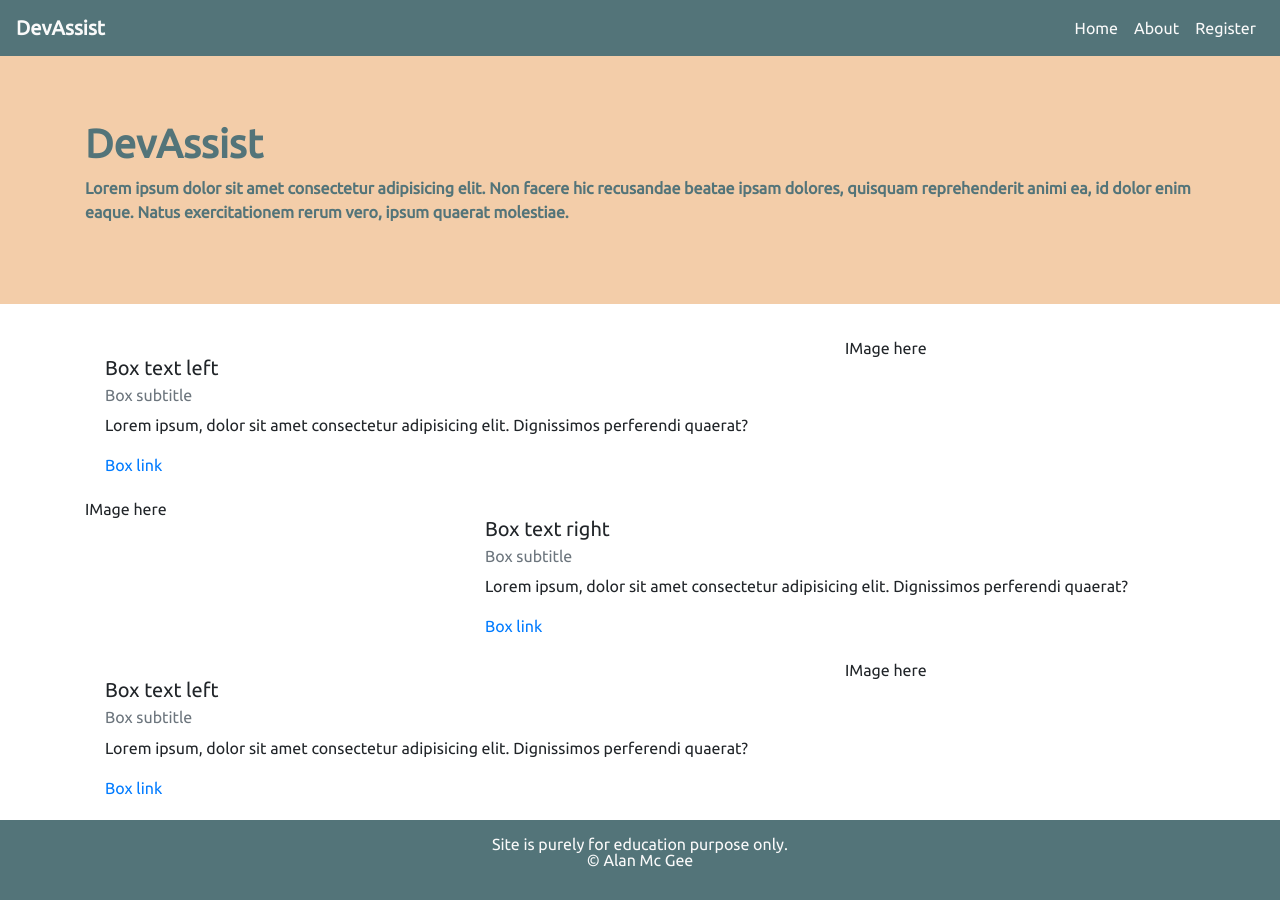
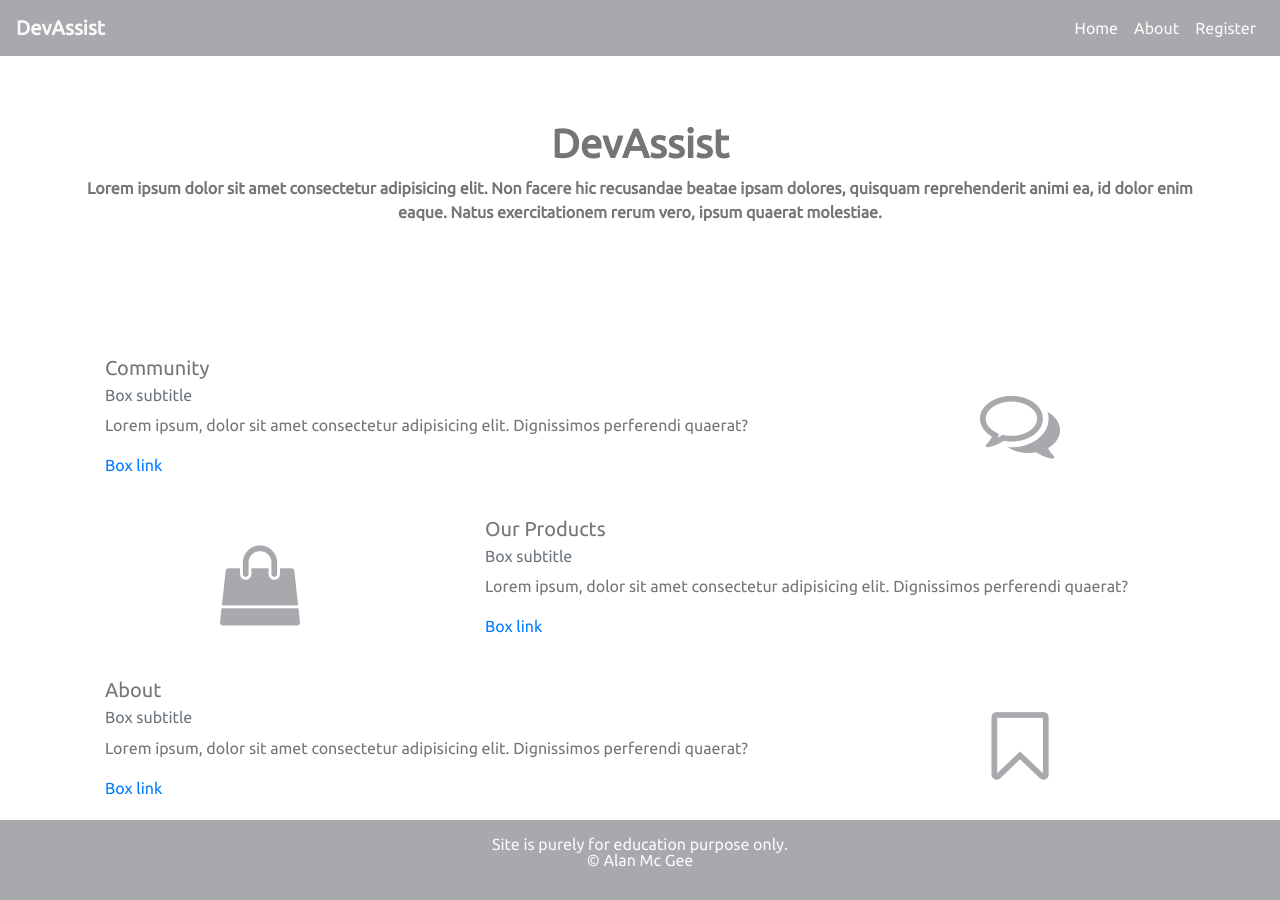
Before and after one commit to alimgee/dev_assist, a Django app: page / in a window 1280 px wide. Run offline with Django 3.2, Linux system fonts and the light colour scheme; some libraries are stand-ins or nearby versions.

Commit message:
Changing colour scheme to prefered silver

```diff
--- a/main/templates/index.html
+++ b/main/templates/index.html
@@ -6,7 +6,7 @@
         <div class="col-md-8 order-2 order-md-1">
             <div class="card">
                 <div class="card-body">
-                  <h5 class="card-title">Box text left</h5>
+                  <h5 class="card-title">Community</h5>
                   <h6 class="card-subtitle mb-2 text-muted">Box subtitle</h6>
                   <p class="card-text">Lorem ipsum, dolor sit amet consectetur adipisicing elit. Dignissimos perferendi quaerat?</p>
                   <a href="#" class="card-link">Box link</a>
@@ -14,18 +14,23 @@
             </div>
         </div>
         <div class="col-md-4 order-1">
-          IMage here
+            <div style="margin: auto; text-align: center; padding-top:3rem;">
+                <i class="fa fa-comments-o fa-5x" aria-hidden="true"></i>
+              </div>
+
           </div>
       </div>
   <div class="row">
 
     <div class="col-md-4">
-      IMage here
+        <div style="margin: auto; text-align: center; padding-top:3rem;">
+            <i class="fa fa-shopping-bag fa-5x" aria-hidden="true"></i>
+          </div>
       </div>
       <div class="col-md-8">
           <div class="card">
               <div class="card-body">
-                <h5 class="card-title">Box text right</h5>
+                <h5 class="card-title">Our Products</h5>
                 <h6 class="card-subtitle mb-2 text-muted">Box subtitle</h6>
                 <p class="card-text">Lorem ipsum, dolor sit amet consectetur adipisicing elit. Dignissimos perferendi quaerat?</p>
                 <a href="#" class="card-link">Box link</a>
@@ -36,7 +41,7 @@
       <div class="col-md-8 order-2 order-md-1">
           <div class="card">
               <div class="card-body">
-                <h5 class="card-title">Box text left</h5>
+                <h5 class="card-title">About</h5>
                 <h6 class="card-subtitle mb-2 text-muted">Box subtitle</h6>
                 <p class="card-text">Lorem ipsum, dolor sit amet consectetur adipisicing elit. Dignissimos perferendi quaerat?</p>
                 <a href="#" class="card-link">Box link</a>
@@ -44,7 +49,9 @@
           </div>
       </div>
       <div class="col-md-4 order-1">
-        IMage here
+          <div style="margin: auto; text-align: center; padding-top:3rem;">
+              <i class="fa fa-bookmark-o fa-5x" aria-hidden="true"></i>
+            </div>
         </div>
     </div>
 
--- a/static/css/main.css
+++ b/static/css/main.css
@@ -1,11 +1,12 @@
 body{
     font-family: 'Ubuntu', sans-serif;
+    color: #757575;
 }
 
 /*  nav */
 /* change the nav background color */
 .bg-light {
-    background-color: #537479!important;
+    background-color: #a8a9ad!important;
 
 }
 /* change text color */
@@ -17,28 +18,31 @@ body{
     color: #fafafa!important;
 }
 .nav-item:hover {
-    color: #EE9E2E!important;
+    color: #757575!important;
 }
 .navbar-brand:hover{
-    color: #EE9E2E!important;
+    color: #757575!important;
 }
 
 /* jumbotron */
 .jumbotron{
-    background-color: #F3CDA9;
-    color: #537479;
     font-weight: bold;
+    background-color: white;
+    text-align: center;
 }
 /* index page card */
 .card{
     border: none;
+}
+.fa{
+    color: #a8a9ad;
 }
 /* footer */
 .footer{
     line-height: 1rem;
     font-size: 1rem;
     text-align: center;
-    background-color: #537479;
+    background-color: #a8a9ad;
     padding: 1rem;
     color: #fafafa;
 
--- a/templates/base.html
+++ b/templates/base.html
@@ -56,9 +56,11 @@
                             <p>Lorem ipsum dolor sit amet consectetur adipisicing elit. Non facere hic recusandae beatae ipsam dolores, quisquam reprehenderit animi ea,
                                 id dolor enim eaque. Natus exercitationem rerum vero, ipsum quaerat molestiae.</p>
                         </div>
+
                     </div>
                 </div>
             </div>
+
                 <div class="container">
                 {% if messages %}
                 {% for message in messages %}
```
